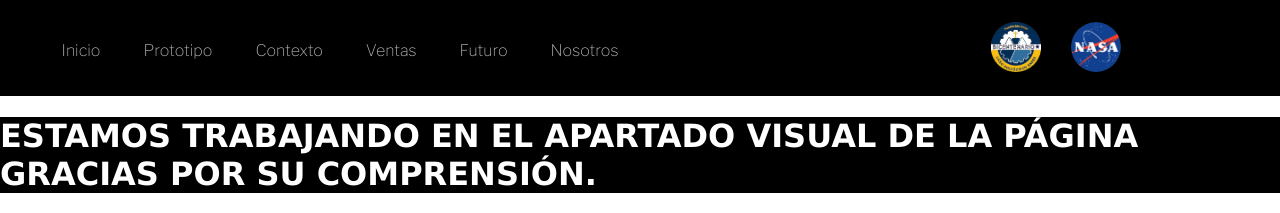
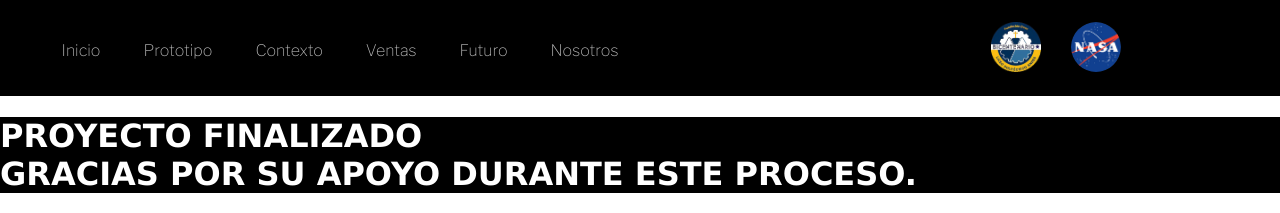
Before and after one commit to robob1/robob1.github.io, a plain HTML site: page index.html in a window 1280 px wide. Shown: the top 213 px of the page. Drawn offline with nearby package versions, Linux system fonts and the light colour scheme; grey boxes are pictures that could not be loaded; a web font is replaced by a local one.

Commit message:
Update index.html

```diff
--- a/index.html
+++ b/index.html
@@ -104,7 +104,7 @@
         </header>
         <main>
             <div class="aviso">
-                <h1>ESTAMOS TRABAJANDO EN EL APARTADO VISUAL DE LA PÁGINA<br>GRACIAS POR SU COMPRENSIÓN.</h1>
+                <h1>PROYECTO FINALIZADO<br>GRACIAS POR SU APOYO DURANTE ESTE PROCESO.</h1>
             </div>
             <div class="banner1">
                 <div class="banner1-title-1"><h1>ROBOB</h1><p>De Renca a Marte</p></div>
```
